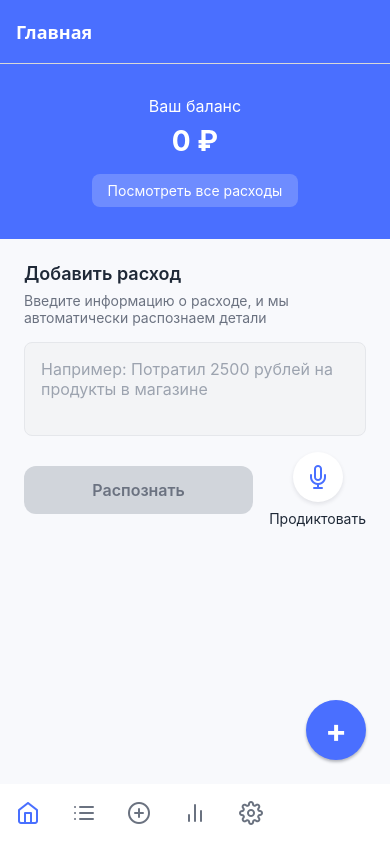
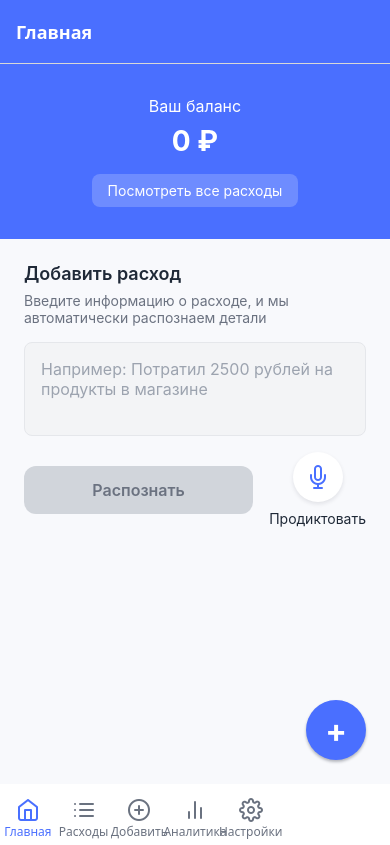
Before and after one commit to ohchillman/FinanceApp, a React Native app: screen / in a window 390 px wide. Built offline with nearby package versions, Linux system fonts and the light colour scheme.

Commit message:
Fix tab bar icon alignment and equal distribution

```diff
--- a/src/navigation/AppNavigator.js
+++ b/src/navigation/AppNavigator.js
@@ -1,5 +1,5 @@
 import React from 'react';
-import { View, Text, Image, StyleSheet } from 'react-native';
+import { View, Text, Image, StyleSheet, Dimensions } from 'react-native';
 import { createBottomTabNavigator } from '@react-navigation/bottom-tabs';
 import { createStackNavigator } from '@react-navigation/stack';
 import { useSafeAreaInsets } from 'react-native-safe-area-context';
@@ -140,13 +140,29 @@ const SettingsStack = () => (
   </Stack.Navigator>
 );
 
+// Компонент для таба с точным позиционированием
+const CustomTabBarItem = ({ label, icon, isFocused, onPress, color }) => {
+  return (
+    <View style={styles.tabItem}>
+      <View style={styles.iconWrapper}>
+        <Image
+          source={icon}
+          style={[styles.tabIcon, { tintColor: color }]}
+          resizeMode="contain"
+        />
+      </View>
+      <Text style={[styles.tabLabel, { color }]}>{label}</Text>
+    </View>
+  );
+};
+
 // Основной навигатор приложения
 const AppNavigator = () => {
   const insets = useSafeAreaInsets();
 
   return (
     <Tab.Navigator
-      screenOptions={{
+      screenOptions={({ route }) => ({
         tabBarActiveTintColor: COLORS.PRIMARY,
         tabBarInactiveTintColor: COLORS.GRAY_500,
         tabBarStyle: {
@@ -155,32 +171,43 @@ const AppNavigator = () => {
           elevation: 0,
           shadowOpacity: 0,
           height: 60 + insets.bottom,
-          paddingTop: 5,
+          paddingBottom: insets.bottom,
+          display: 'flex',
+          flexDirection: 'row',
+          justifyContent: 'space-around',
+          alignItems: 'center',
+          paddingHorizontal: 0,
+        },
+        tabBarShowLabel: true,
+        tabBarLabelPosition: 'below-icon',
+        tabBarLabelStyle: {
+          fontSize: 12,
+          lineHeight: 16,
+          marginTop: 0,
+          paddingTop: 0,
+        },
+        tabBarItemStyle: {
+          flex: 1,
+          height: '100%',
+          alignItems: 'center',
+          justifyContent: 'center',
+          paddingTop: 8,
           paddingBottom: insets.bottom,
         },
-        tabBarLabelStyle: {
-          fontSize: 12,
-          marginBottom: insets.bottom > 0 ? 5 : 10,
-        },
-        tabBarItemStyle: {
-          paddingTop: 5,
-        },
         headerShown: false,
-      }}
+      })}
     >
       <Tab.Screen
         name="HomeTab"
         component={HomeStack}
         options={{
           tabBarLabel: 'Главная',
-          tabBarIcon: ({ color, size }) => (
-            <View style={styles.iconContainer}>
+          tabBarIcon: ({ color, focused }) => (
             <Image
               source={require('../../assets/icons/home.png')}
               style={[styles.tabIcon, { tintColor: color }]}
               resizeMode="contain"
             />
-            </View>
           ),
         }}
       />
@@ -189,14 +216,12 @@ const AppNavigator = () => {
         component={ExpensesListStack}
         options={{
           tabBarLabel: 'Расходы',
-          tabBarIcon: ({ color, size }) => (
-            <View style={styles.iconContainer}>
+          tabBarIcon: ({ color, focused }) => (
             <Image
               source={require('../../assets/icons/list.png')}
               style={[styles.tabIcon, { tintColor: color }]}
               resizeMode="contain"
             />
-            </View>
           ),
         }}
       />
@@ -205,14 +230,12 @@ const AppNavigator = () => {
         component={AddExpenseStack}
         options={{
           tabBarLabel: 'Добавить',
-          tabBarIcon: ({ color, size }) => (
-            <View style={styles.iconContainer}>
+          tabBarIcon: ({ color, focused }) => (
             <Image
               source={require('../../assets/icons/plus.png')}
               style={[styles.tabIcon, { tintColor: color }]}
               resizeMode="contain"
             />
-            </View>
           ),
         }}
       />
@@ -221,14 +244,12 @@ const AppNavigator = () => {
         component={AnalyticsStack}
         options={{
           tabBarLabel: 'Аналитика',
-          tabBarIcon: ({ color, size }) => (
-            <View style={styles.iconContainer}>
+          tabBarIcon: ({ color, focused }) => (
             <Image
               source={require('../../assets/icons/chart.png')}
               style={[styles.tabIcon, { tintColor: color }]}
               resizeMode="contain"
             />
-            </View>
           ),
         }}
       />
@@ -237,14 +258,12 @@ const AppNavigator = () => {
         component={SettingsStack}
         options={{
           tabBarLabel: 'Настройки',
-          tabBarIcon: ({ color, size }) => (
-            <View style={styles.iconContainer}>
+          tabBarIcon: ({ color, focused }) => (
             <Image
               source={require('../../assets/icons/settings.png')}
               style={[styles.tabIcon, { tintColor: color }]}
               resizeMode="contain"
             />
-            </View>
           ),
         }}
       />
@@ -269,15 +288,25 @@ const AppNavigator = () => {
 };
 
 const styles = StyleSheet.create({
-  iconContainer: {
+  tabItem: {
+    flex: 1,
     alignItems: 'center',
     justifyContent: 'center',
-    width: 30,
-    height: 30,
+  },
+  iconWrapper: {
+    width: 24,
+    height: 24,
+    alignItems: 'center',
+    justifyContent: 'center',
+    marginBottom: 4,
   },
   tabIcon: {
     width: 24,
     height: 24,
+  },
+  tabLabel: {
+    fontSize: 12,
+    textAlign: 'center',
   }
 });
 
```
Lines whose indentation alone changed are shown as unchanged.
